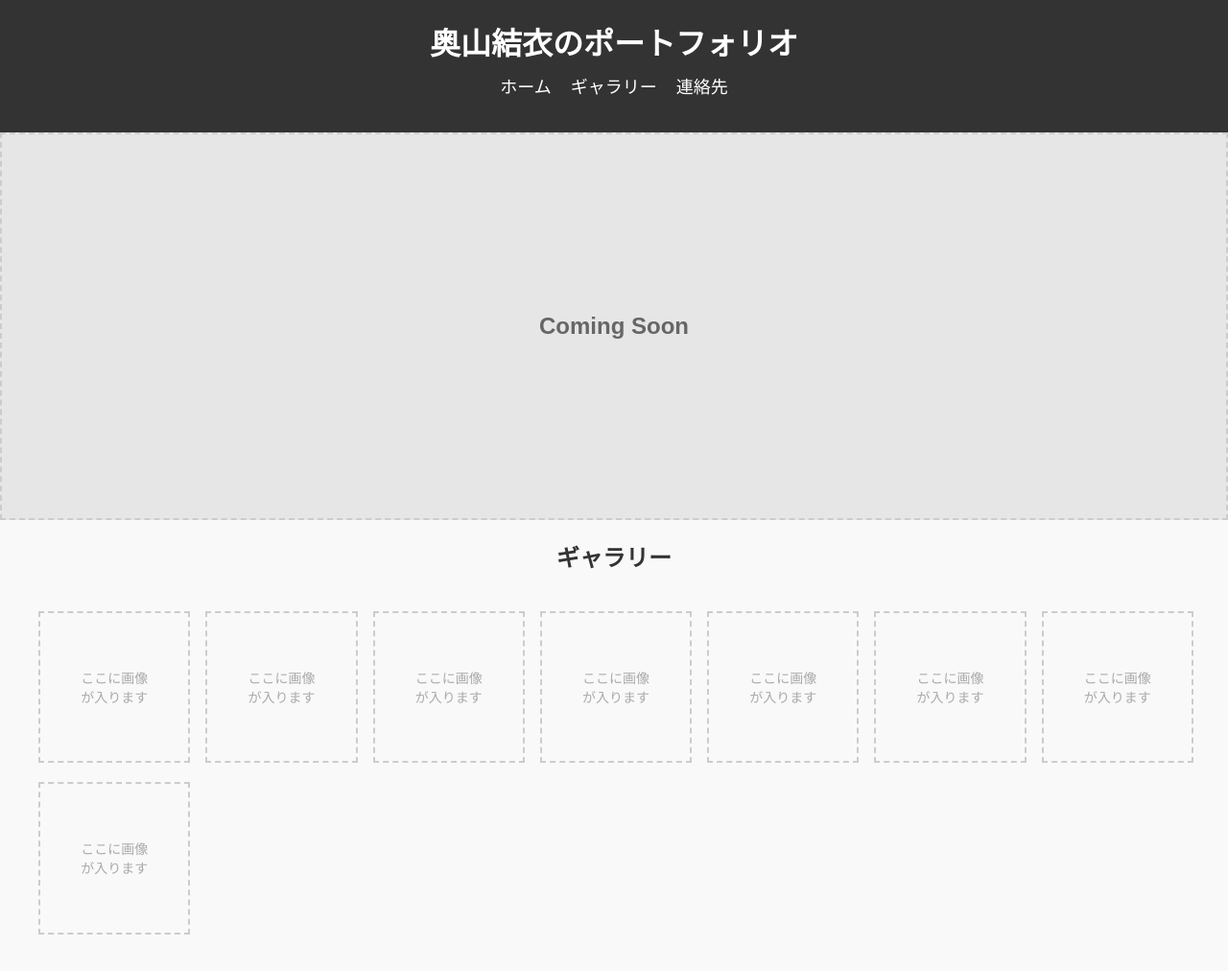
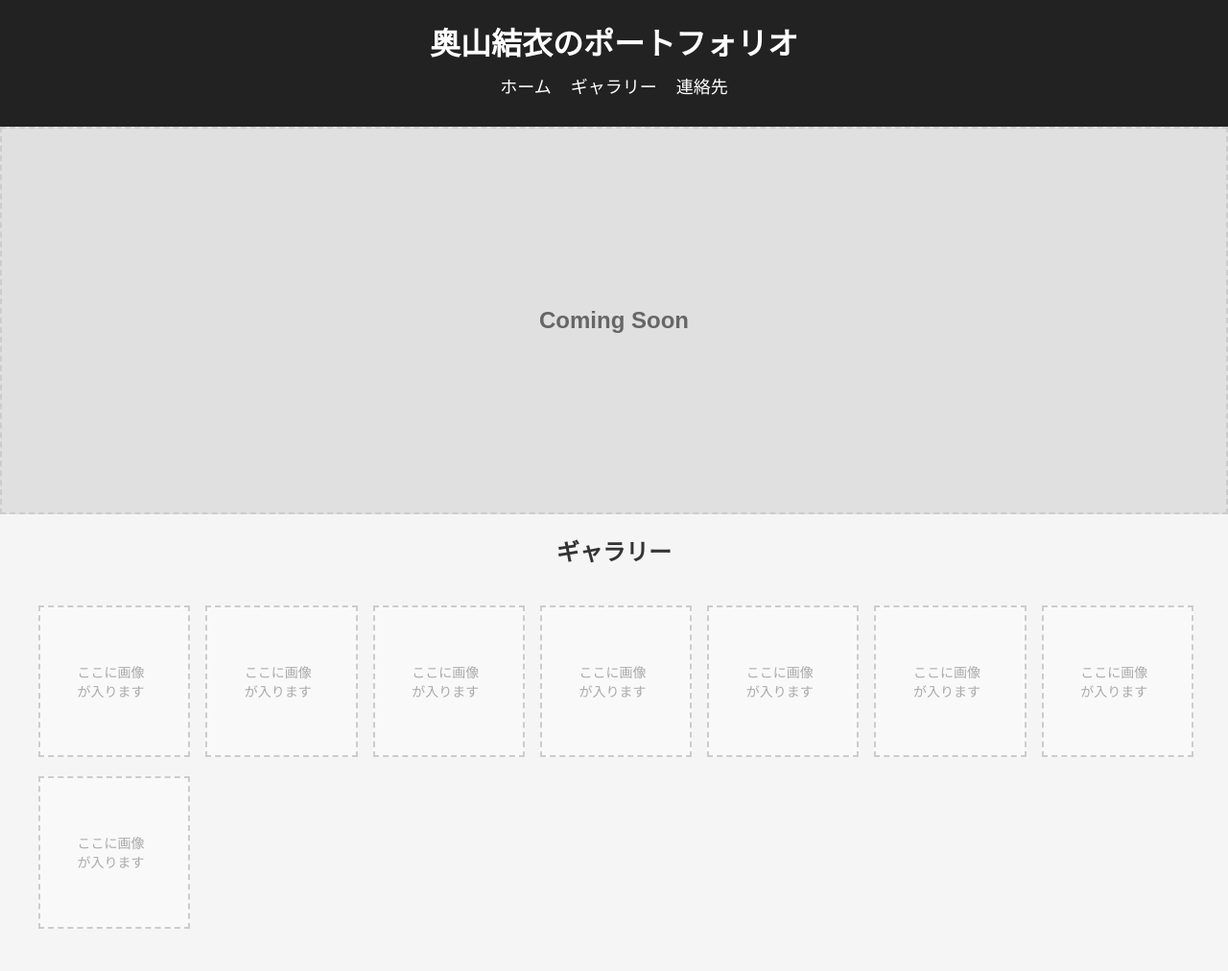
Before and after one commit to okuyamayui/Portfolio_Site, a plain HTML site: page index.html in a window 1280 px wide. Shown: the whole page at 96% size. Drawn offline with Linux system fonts and the light colour scheme.

Commit message:
Update styles.css

```diff
--- a/styles.css
+++ b/styles.css
@@ -3,17 +3,16 @@ body {
   font-family: Arial, sans-serif;
   margin: 0;
   padding: 0;
-  background-color: #f9f9f9;
+  background-color: #f5f5f5;
   color: #333;
-  text-align: center;
 }
 
 /* ヘッダー部分 */
 header {
-  background-color: #333;
+  background-color: #222;
   color: white;
+  text-align: center;
   padding: 20px;
-  text-align: center;
 }
 
 header h1 {
@@ -23,11 +22,11 @@ header h1 {
 
 header nav ul {
   list-style: none;
-  padding: 0;
   display: flex;
   justify-content: center;
   gap: 20px;
-  margin-top: 10px;
+  padding: 10px 0;
+  margin: 0;
 }
 
 header nav ul li a {
@@ -41,12 +40,12 @@ header nav ul li a {
   display: flex;
   justify-content: center;
   align-items: center;
-  height: 400px; /* 高さ調整 */
-  background-color: #e6e6e6; /* プレースホルダーの背景色 */
-  border: 2px dashed #ccc; /* 枠線 */
+  height: 400px;
+  background-color: #e0e0e0;
   color: #666;
   font-size: 24px;
   font-weight: bold;
+  border: 2px dashed #ccc;
 }
 
 /* ギャラリーセクション */
@@ -58,19 +57,20 @@ header nav ul li a {
   font-size: 24px;
   margin-bottom: 20px;
   color: #333;
+  text-align: center;
 }
 
 /* ギャラリー部分 */
 .gallery {
   display: grid;
-  grid-template-columns: repeat(auto-fill, minmax(150px, 1fr)); /* 自動調整 */
-  gap: 20px; /* 各枠の間隔 */
+  grid-template-columns: repeat(auto-fill, minmax(150px, 1fr));
+  gap: 20px;
   padding: 20px;
 }
 
 .gallery div {
   width: 100%;
-  padding-top: 100%; /* 正方形の枠を維持 */
+  padding-top: 100%;
   background-color: #f9f9f9;
   border: 2px dashed #ccc;
   position: relative;
```
